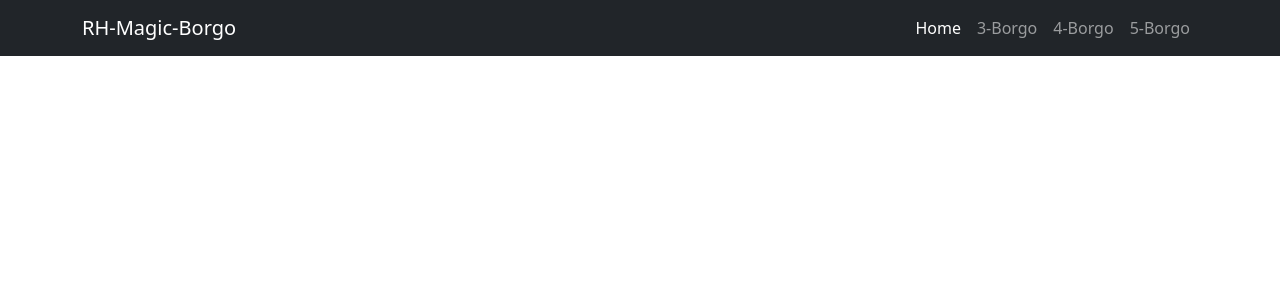
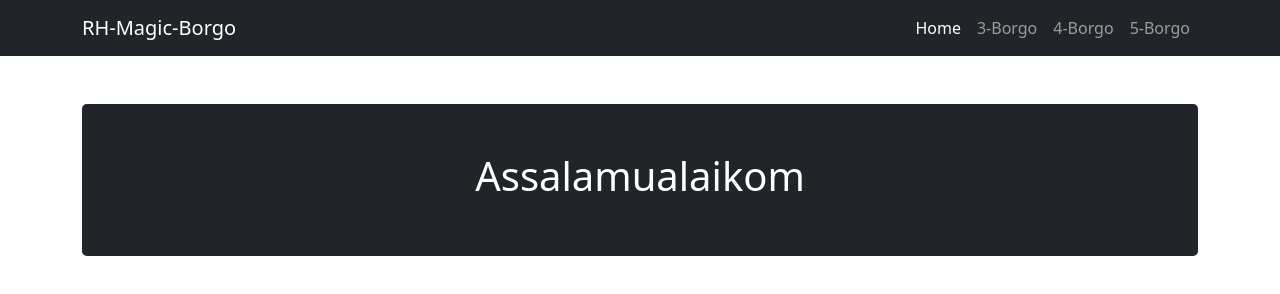
Before and after one commit to Rafat-Web-Developer/magic-borgo, a plain HTML site: page index.html in a window 1280 px wide. Drawn offline with nearby package versions, Linux system fonts and the light colour scheme.

Commit message:
Add Home main content

```diff
--- a/index.html
+++ b/index.html
@@ -38,6 +38,12 @@
         </nav>
     </header>
 
+    <main class="container mt-5">
+        <section class="bg-dark p-5 rounded-3">
+            <h1 class="text-white text-center">Assalamualaikom</h1>
+        </section>
+    </main>
+
     <!-- Bootstrap JS Link -->
     <script src="https://cdn.jsdelivr.net/npm/bootstrap@5.1.3/dist/js/bootstrap.bundle.min.js" integrity="sha384-ka7Sk0Gln4gmtz2MlQnikT1wXgYsOg+OMhuP+IlRH9sENBO0LRn5q+8nbTov4+1p" crossorigin="anonymous"></script>
 </body>
```
